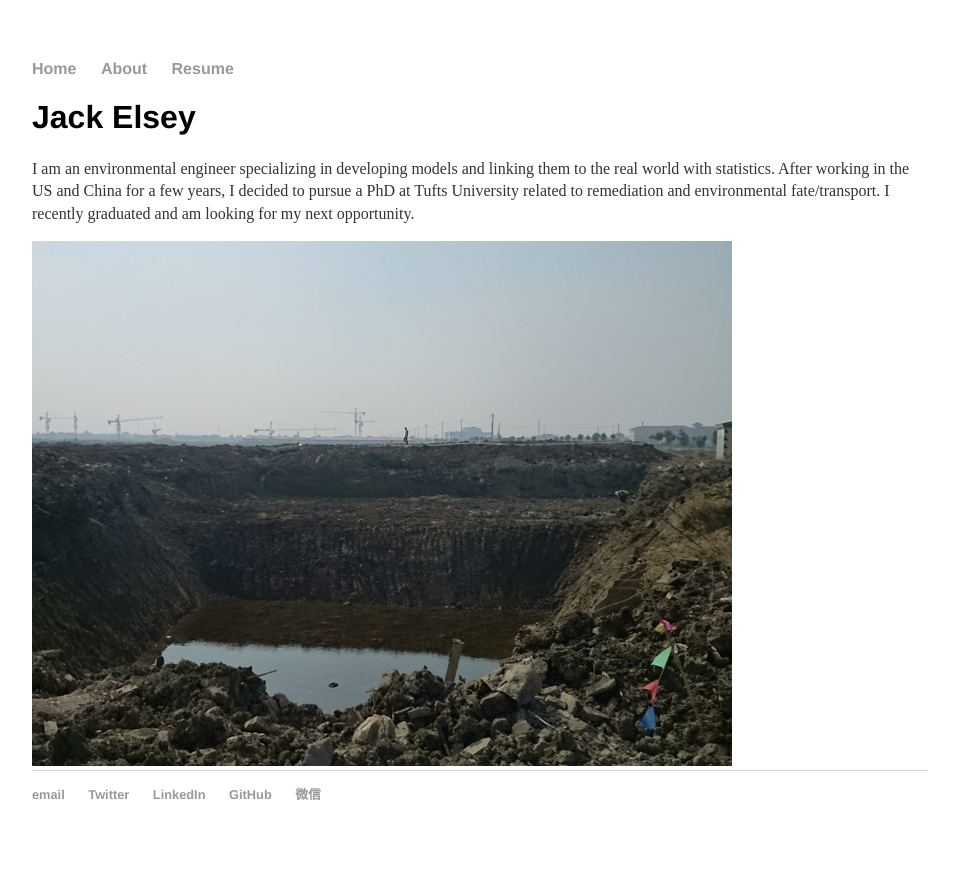
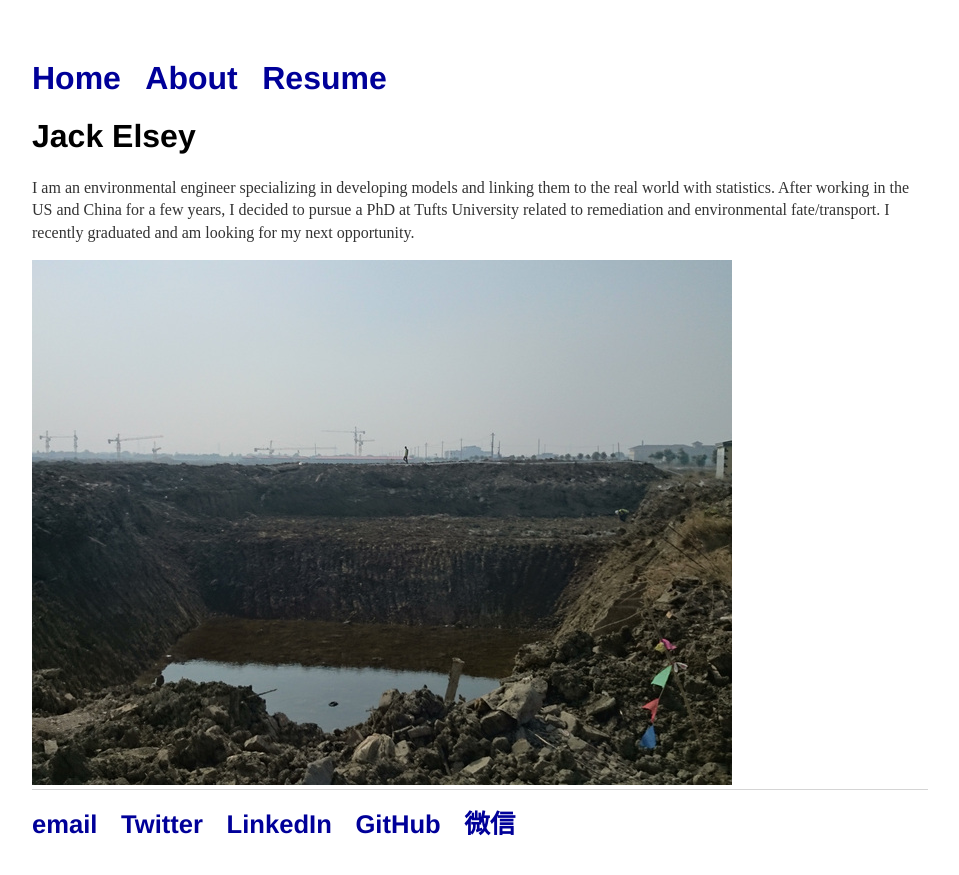
Before and after one commit to JackElsey/JackElsey.github.io, a Jekyll site: the page built from index.html, in a window 1280 px wide. Shown: the top 875 px of the page, without its empty margins (160-1119 px from the left). Built offline with Jekyll 4.4.1, drawn with Linux system fonts in a browser that asks for light colours.

Commit message:
change links to blue and increase navigation button size

```diff
--- a/css/main.css
+++ b/css/main.css
@@ -11,10 +11,11 @@ nav ul, footer ul {
 nav ul li, footer ul li {
     display: inline;
     margin-right: 20px;
+    font-size: 2em;
 }
 a {
     text-decoration: none;
-    color: #999;
+    color: #000099;
 }
 a:hover {
     text-decoration: underline;
```
